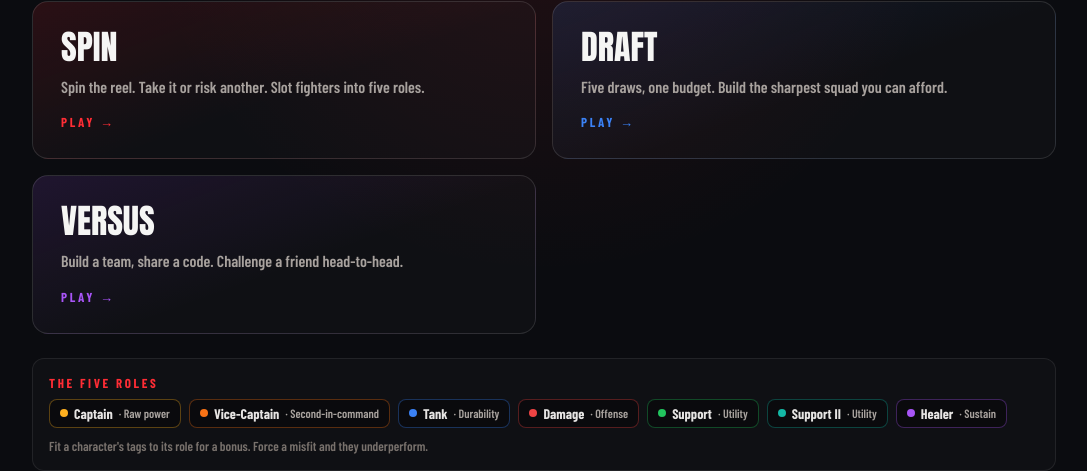
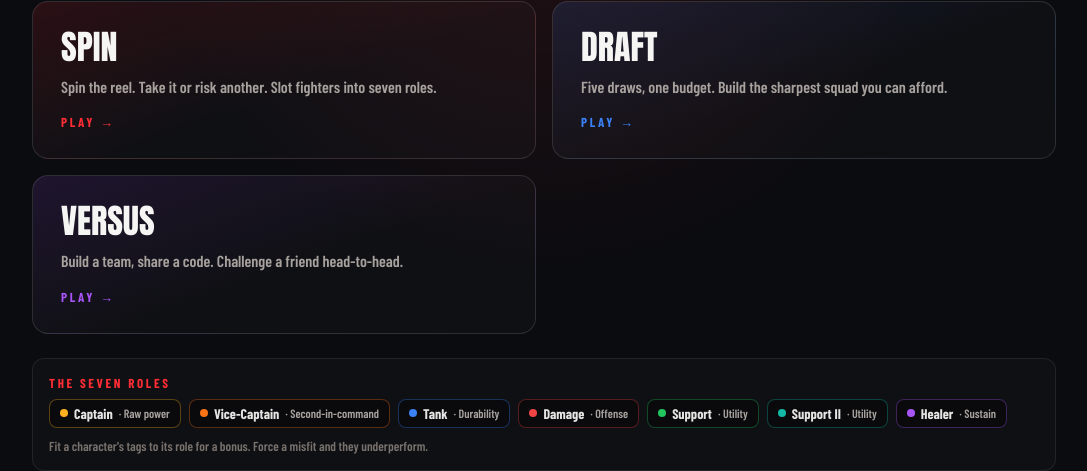
Before and after one commit to Hills201/animevs, a React (Vite) app: page / in a window 1280 px wide. Shown: the part 133-604 px from the top of the page, without its empty margins (96-1183 px from the left). Built offline with nearby package versions, Linux system fonts and the light colour scheme; a web font is replaced by a local one.

Commit message:
bug fixes

```diff
--- a/src/App.jsx
+++ b/src/App.jsx
@@ -539,7 +539,7 @@ function Header({ mode, onHome }) {
 // ─── HOME ─────────────────────────────────────────────────────────────────
 function Home({ setMode }) {
   const cards = [
-    { id:"spin", title:"SPIN", tagline:"Spin the reel. Take it or risk another. Slot fighters into five roles.", accent:RED },
+    { id:"spin", title:"SPIN", tagline:"Spin the reel. Take it or risk another. Slot fighters into seven roles.", accent:RED },
     { id:"draft", title:"DRAFT", tagline:"Five draws, one budget. Build the sharpest squad you can afford.", accent:"#3b82f6" },
     { id:"pvp", title:"VERSUS", tagline:"Build a team, share a code. Challenge a friend head-to-head.", accent:"#a855f7" },
   ];
@@ -566,7 +566,7 @@ function Home({ setMode }) {
         ))}
       </div>
       <div style={{ marginTop:24, padding:16, borderRadius:12, border:"1px solid rgba(255,255,255,0.08)", background:"rgba(255,255,255,0.02)" }}>
-        <div className="c" style={{ fontSize:13, textTransform:"uppercase", letterSpacing:"0.2em", color:RED, fontWeight:700, marginBottom:8 }}>The five roles</div>
+        <div className="c" style={{ fontSize:13, textTransform:"uppercase", letterSpacing:"0.2em", color:RED, fontWeight:700, marginBottom:8 }}>The seven roles</div>
         <div style={{ display:"flex", flexWrap:"wrap", gap:8 }}>
           {ROLES.map((r) => (
             <div key={r.id} style={{ display:"flex", alignItems:"center", gap:6, padding:"5px 10px", borderRadius:8, background:"rgba(0,0,0,0.35)", border:`1px solid ${r.color}55` }}>
@@ -651,9 +651,9 @@ function RoleSlot({ role, member, active, onClick, disabled }) {
             </span>
             <span className="a" style={{ fontSize:22, color:fitColor }}>{fittedRating(member.character, role.id)}</span>
           </div>
-          <div style={{ display:"flex", justifyContent:"space-between", alignItems:"center", marginTop:2, marginBottom:4 }}>
-            <div style={{ display:"flex", gap:4 }}>{member.character.tags.map((t)=><Tag key={t} t={t} small />)}</div>
-            <span className="c" style={{ fontSize:11, fontWeight:700, color:fitColor, textTransform:"uppercase", letterSpacing:"0.05em" }}>{fit.label}</span>
+          <div style={{ marginTop:2, marginBottom:4 }}>
+            <div className="c" style={{ fontSize:11, fontWeight:700, color:fitColor, textTransform:"uppercase", letterSpacing:"0.05em", marginBottom:4 }}>{fit.label}</div>
+            <div style={{ display:"flex", gap:4, flexWrap:"wrap" }}>{member.character.tags.map((t)=><Tag key={t} t={t} small />)}</div>
           </div>
           <AbilityChip ability={member.character.ability} small />
         </div>
@@ -874,7 +874,7 @@ function SpinStage({
           <div className="c" style={{ marginTop:12, fontSize:12, color:"#78716c", textAlign:"center" }}>{footNote}</div>
         </div>
 
-        {/* right: the five role slots */}
+        {/* right: the seven role slots */}
         <div>
           <SideTitle>Your Formation</SideTitle>
           <div style={{ display:"grid", gridTemplateColumns:"1fr", gap:10, marginTop:10 }} className="roleGrid">
```
